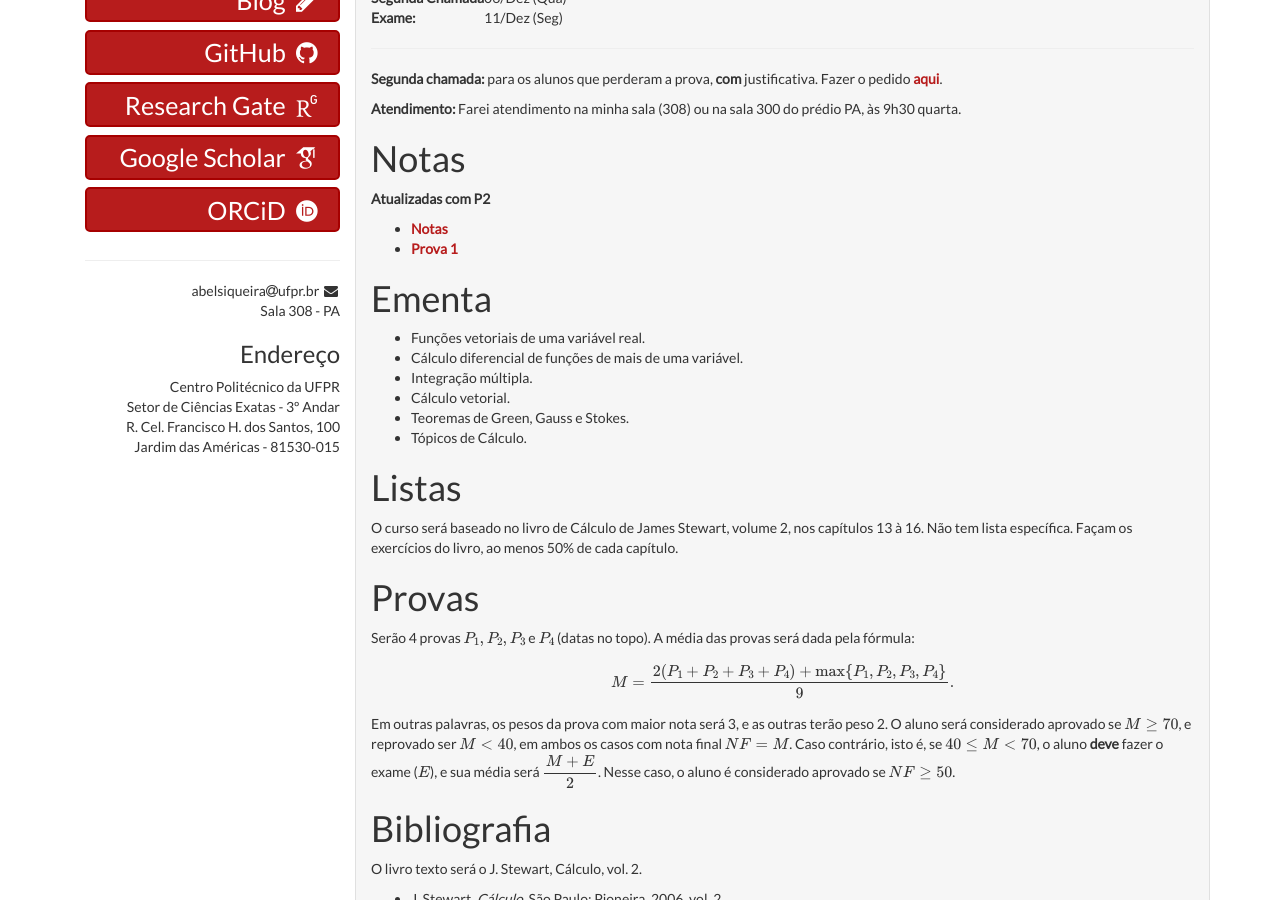
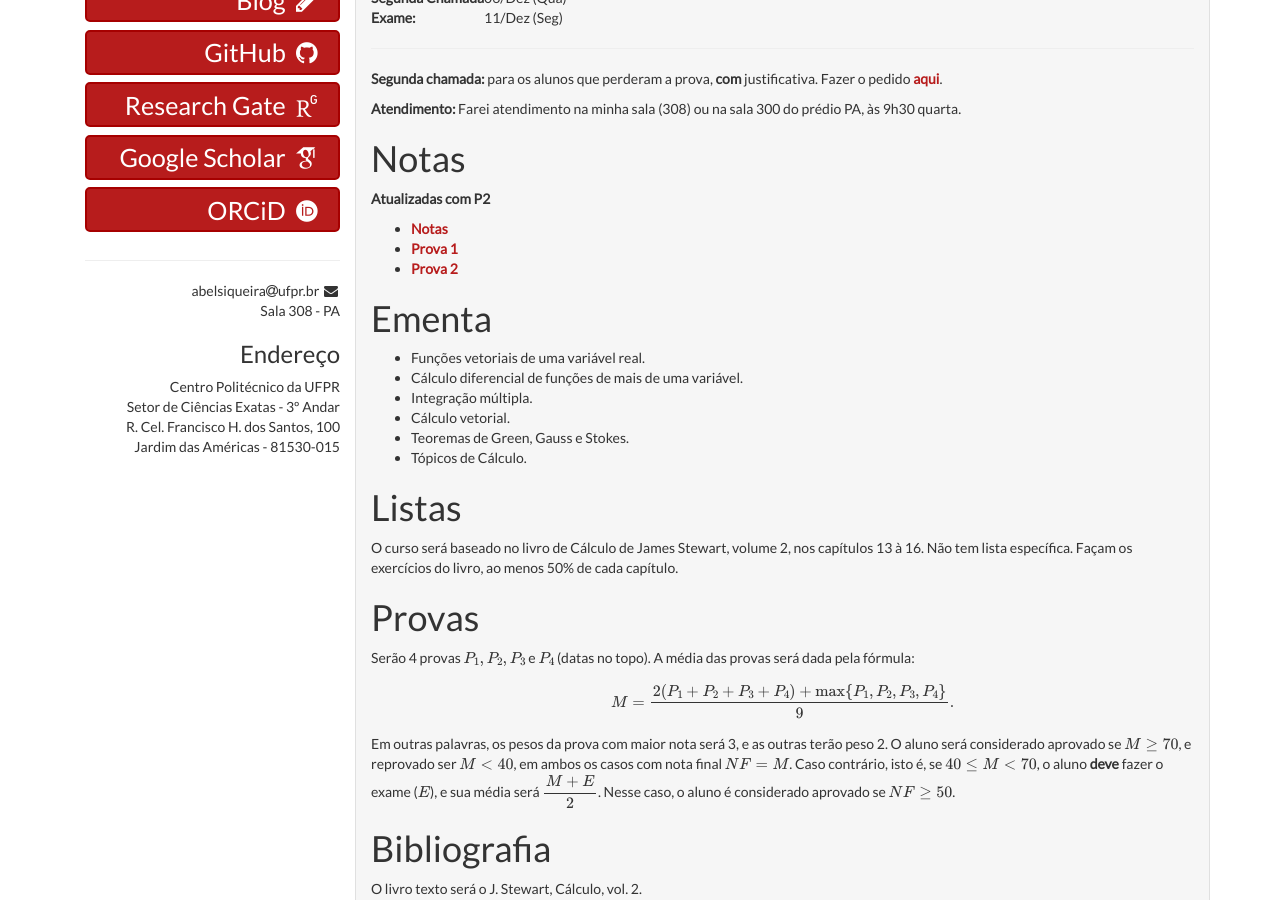
Before and after one commit to abelsiqueira/abelsiqueira.github.io-old, a Jekyll site: the page built from disciplinas/cm042-2017s2.md, in a window 1280 px wide and 900 px high, scrolled down 495 px. Built offline with Jekyll 4.4.1, drawn with Linux system fonts in a browser that asks for light colours; some web fonts are replaced; formulas are drawn with MathJax 3.

Commit message:
Adiciona prova 2 de cm042

```diff
--- a/disciplinas/cm042-2017s2.md
+++ b/disciplinas/cm042-2017s2.md
@@ -34,6 +34,7 @@ PA, às 9h30 quarta.
 
 - [Notas]({{site.baseurl}}/disciplinas/cm042/notas-2017s2.pdf)
 - [Prova 1]({{site.baseurl}}/disciplinas/cm042/prova1-2017s2.pdf)
+- [Prova 2]({{site.baseurl}}/disciplinas/cm042/prova2-2017s2.pdf)
 
 # Ementa
 
```
Also changed, not shown: 1 other file.
